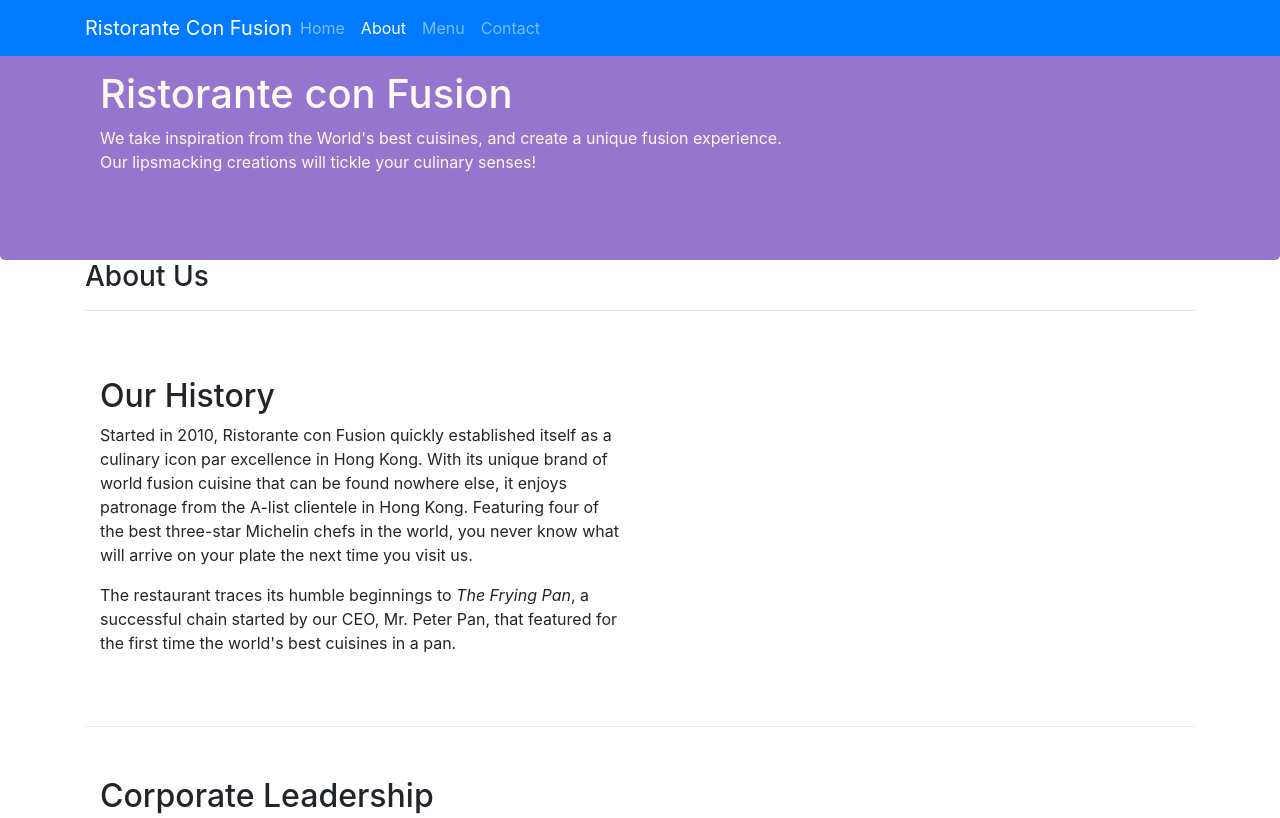
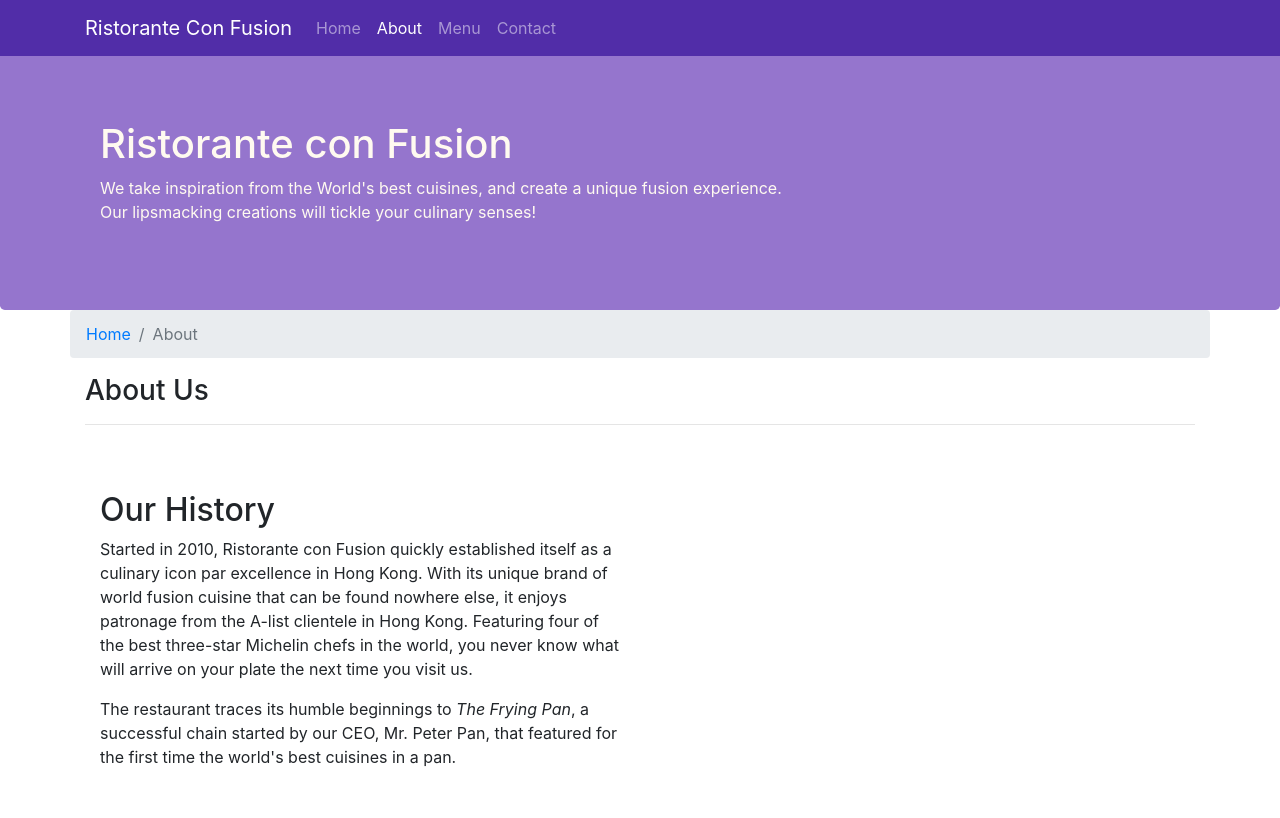
Before and after one commit to Andresfgomez970/WebDevelopment, a website: page Week2/aboutus.html in a window 1280 px wide. Shown: the top 818 px of the page. Drawn offline with nearby package versions, Linux system fonts and the light colour scheme.

Commit message:
feat: add navbar and breadrumbs

```diff
--- a/Week2/aboutus.html
+++ b/Week2/aboutus.html
@@ -14,12 +14,12 @@
 </head>
 
 <body>
-    <nav class="navbar navbar-dark navbar-expand-sm bg-primary fixed-top">
+    <nav class="navbar navbar-dark navbar-expand-sm fixed-top">
         <div class="container">
             <button class="navbar-toggler" type="button" data-toggle="collapse" data-target="#Navbar">
                 <span class="navbar-toggler-icon"></span>
             </button>
-            <a class="navbar-brand mr-auto" href="./index.html">Ristorante Con Fusion</a>
+            <a class="navbar-brand" href="./index.html">Ristorante Con Fusion</a>
             <div class="collapse navbar-collapse" id="Navbar">
                 <ul class="navbar-nav mr-auto">
                     <li class="nav-item"><a class="nav-link" href="./index.html">Home</a></li>
@@ -46,6 +46,11 @@
 
     <div class="container">
         <div class="row">
+            <ol class="col-12 breadcrumb">
+                <li class="breadcrumb-item"> <a href="./index.html">Home</a> </li>
+                <li class="breadcrumb-item active">About</li>
+            </ol>
+
             <div class="col-12">
                <h3>About Us</h3>
                <hr>
--- a/Week2/css/styles.css
+++ b/Week2/css/styles.css
@@ -31,3 +31,12 @@
     color: #0f0f0f;
     padding: 0px 0px 15px 0px;
 }
+
+body{
+    padding:50px 0px 0px 0px;
+    z-index:0;
+}
+
+.navbar-dark {
+     background-color: #512DA8;
+}
```
Also changed, not shown: Week2/index.html (+8 -3 lines).
